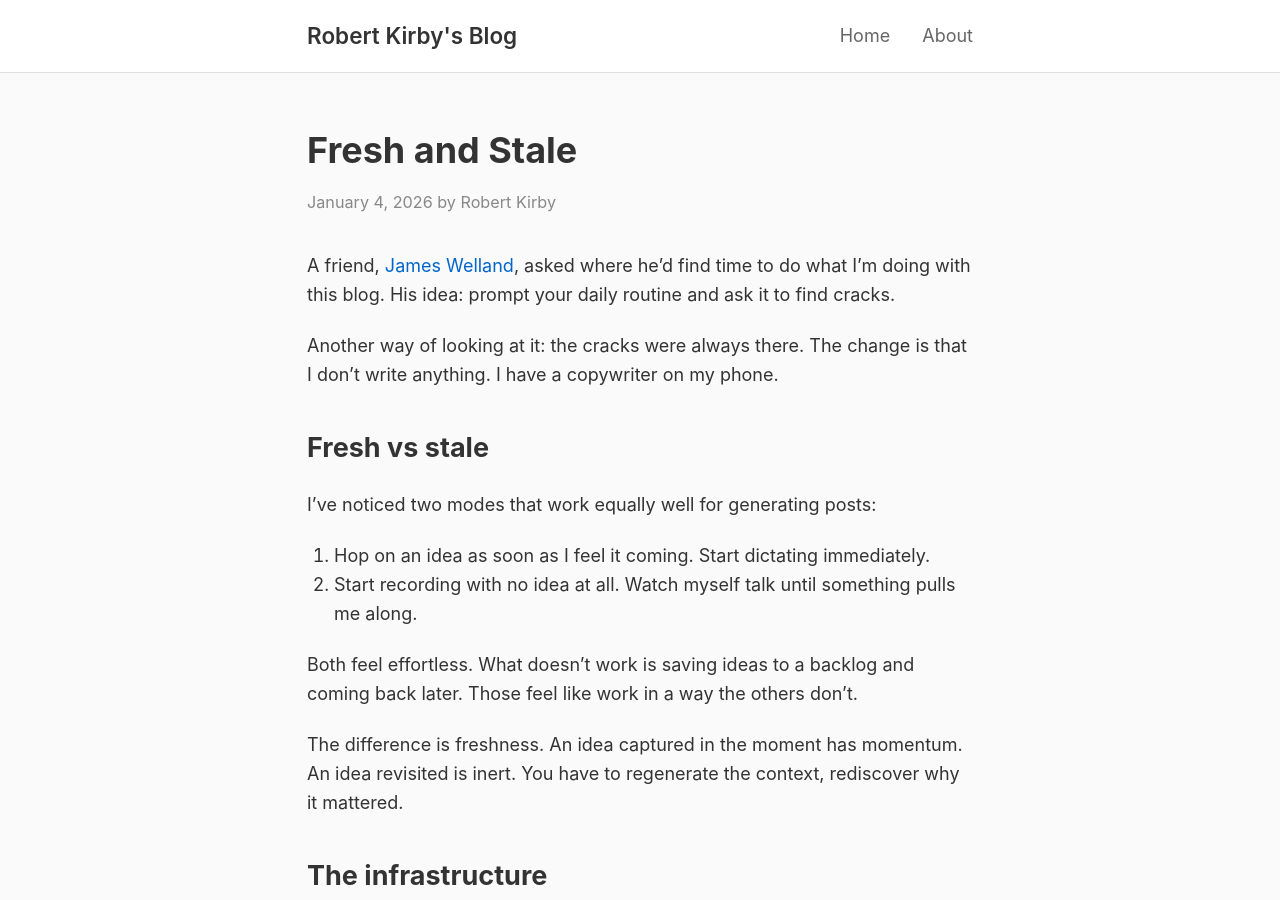
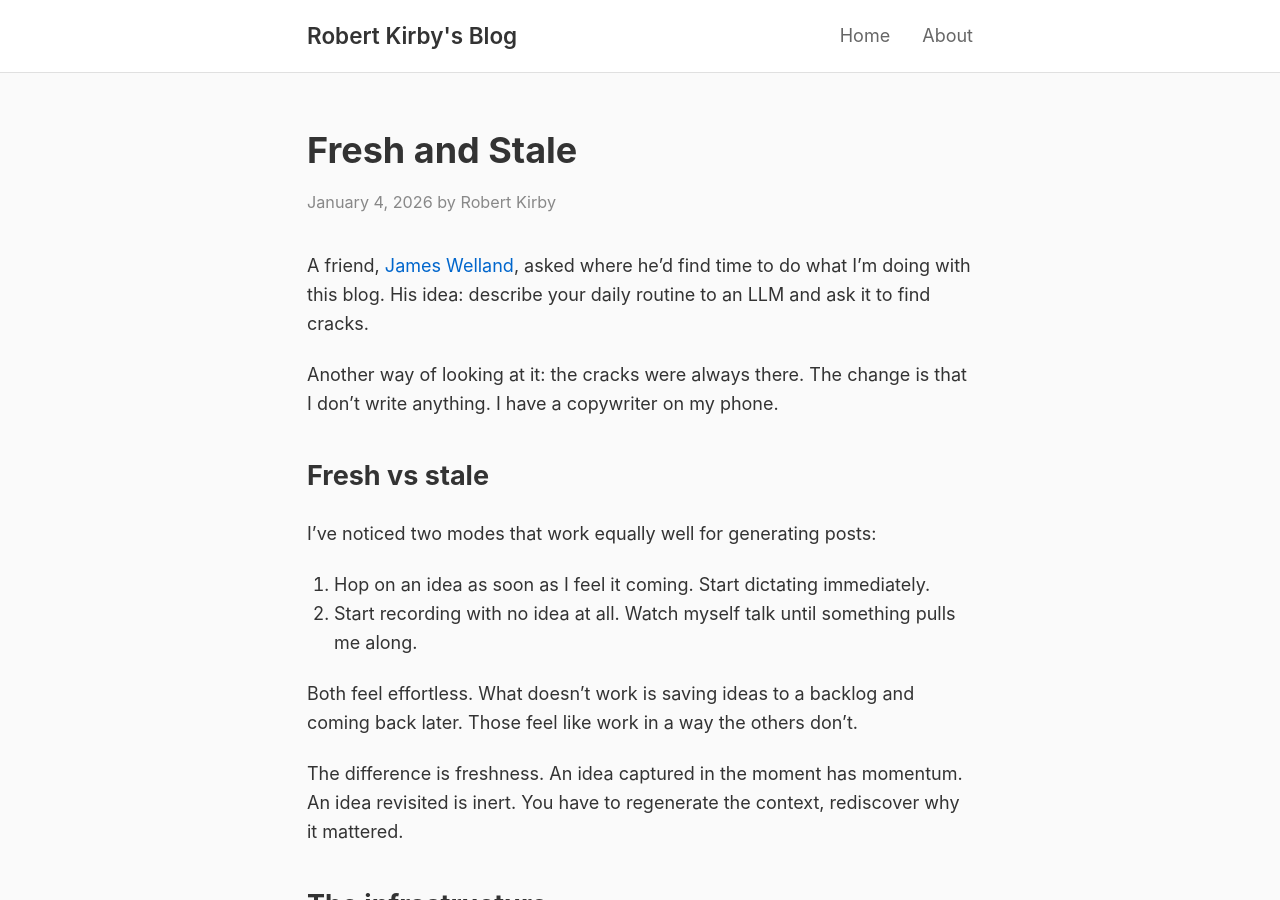
Before and after one commit to rob137/rob137.github.io, a Jekyll site: the page built from _posts/2026-01-04-fresh-and-stale.md, in a window 1280 px wide and 900 px high. Built offline with Jekyll 4.4.1, drawn with Linux system fonts in a browser that asks for light colours.

Commit message:
Clarify LLM in Fresh and Stale

```diff
--- a/_posts/2026-01-04-fresh-and-stale.md
+++ b/_posts/2026-01-04-fresh-and-stale.md
@@ -6,7 +6,7 @@ tags: [ai, writing, workflow, dictation]
 excerpt: "Ideas captured immediately feel effortless. Ideas saved for later feel like work. The difference is infrastructure."
 ---
 
-A friend, [James Welland](https://jameswelland.co.uk/), asked where he'd find time to do what I'm doing with this blog. His idea: prompt your daily routine and ask it to find cracks.
+A friend, [James Welland](https://jameswelland.co.uk/), asked where he'd find time to do what I'm doing with this blog. His idea: describe your daily routine to an LLM and ask it to find cracks.
 
 Another way of looking at it: the cracks were always there. The change is that I don't write anything. I have a copywriter on my phone.
 
```
